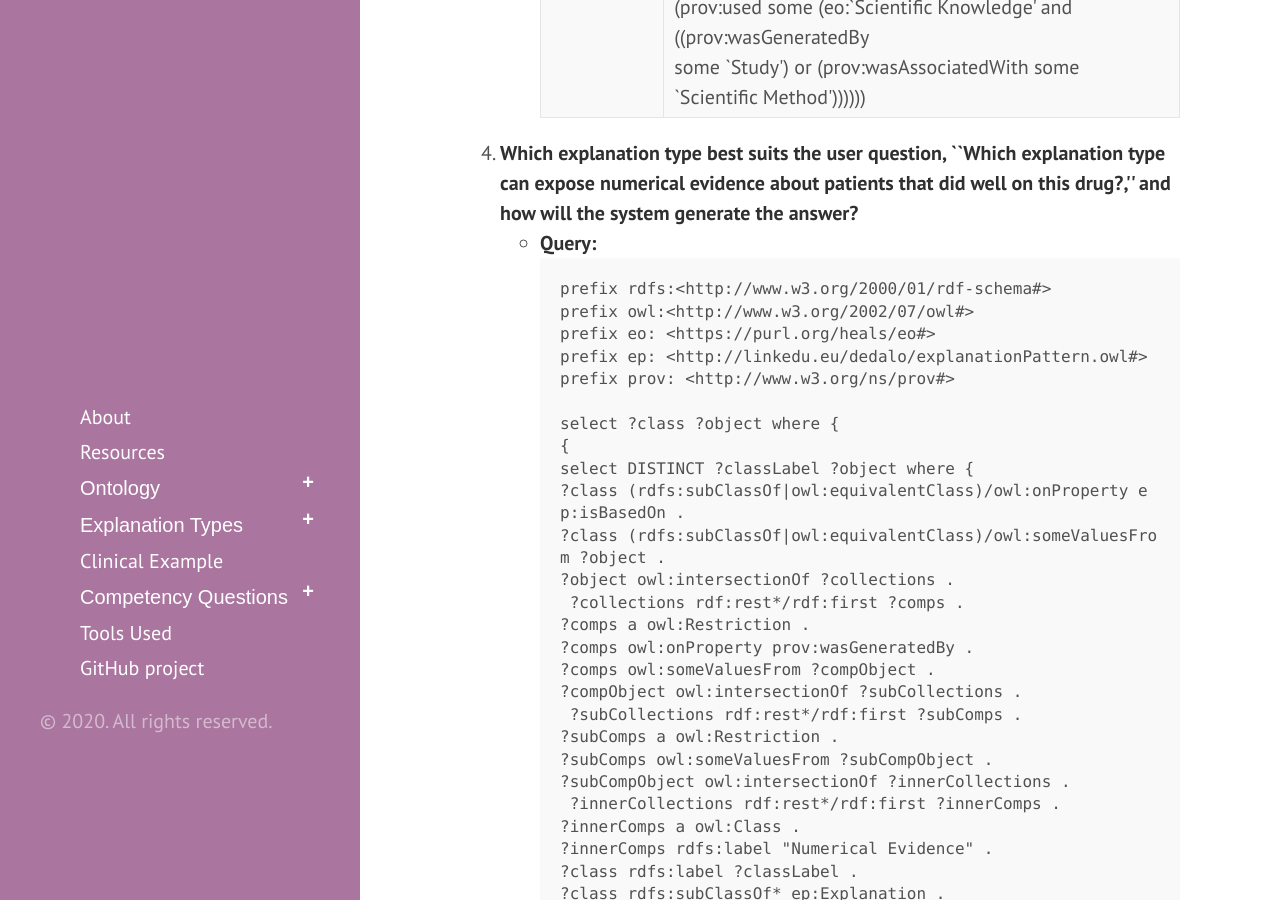
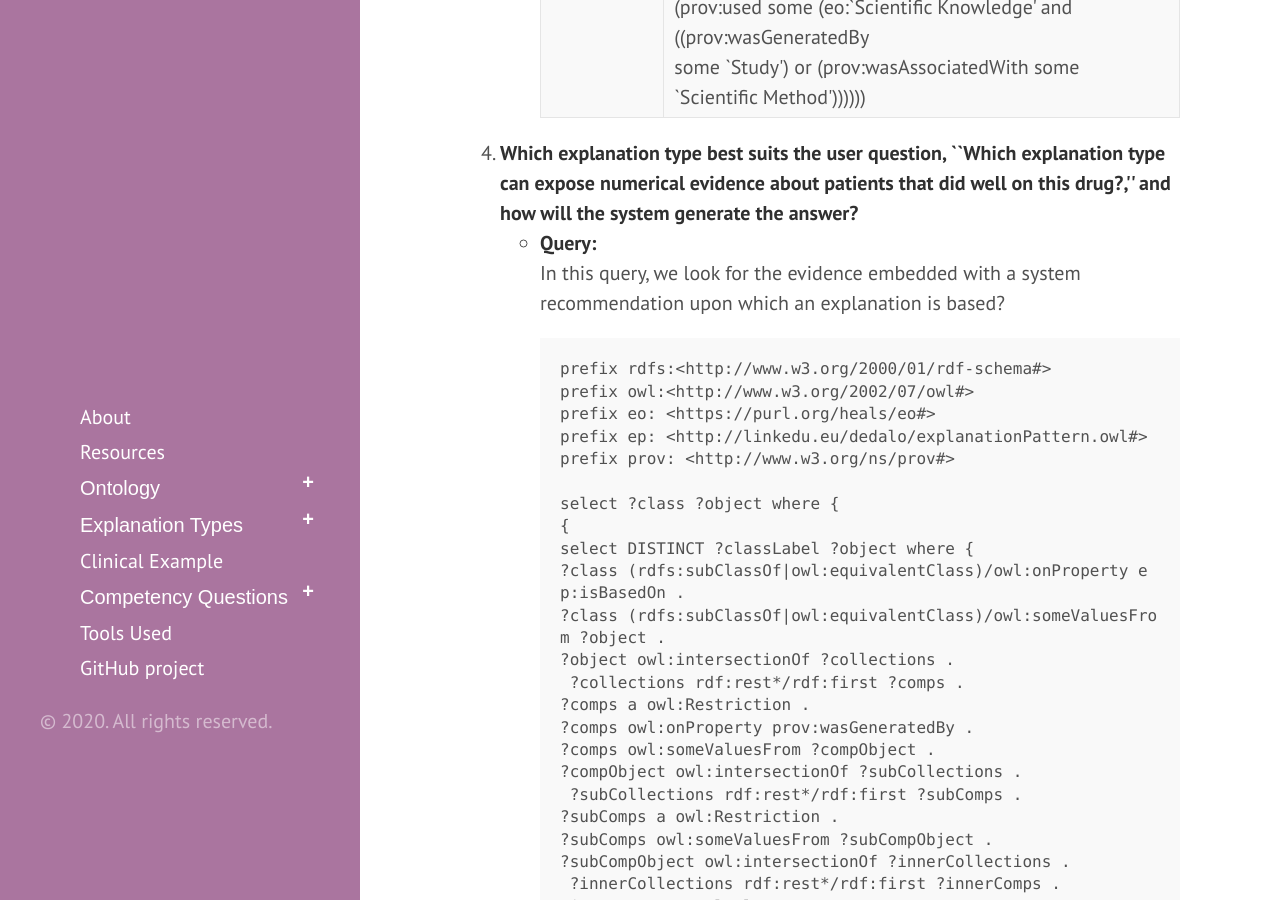
Before and after one commit to tetherless-world/explanation-ontology, a Jekyll site: the page built from competencyquestions.md, in a window 1280 px wide and 900 px high, scrolled down 3345 px. Built offline with Jekyll 4.4.1, drawn with Linux system fonts in a browser that asks for light colours; Markdown is read by kramdown in place of the engine named in the settings.

Commit message:
Update competencyquestions.md

```diff
--- a/competencyquestions.md
+++ b/competencyquestions.md
@@ -160,6 +160,7 @@ select ?class ?restriction where {
   <li id="question5"><strong>Which explanation type best suits the user question, ``Which explanation type can expose numerical evidence about  patients that did well on this drug?,'' and how will the system generate the answer?</strong>
   <ul type = "circle">
     <li> <strong>Query:</strong> <br/>
+      <p class="">In this query, we look for the evidence embedded with a system recommendation upon which an explanation is based?</p>
       <pre>
 prefix rdfs:<http://www.w3.org/2000/01/rdf-schema#>
 prefix owl:<http://www.w3.org/2002/07/owl#>
```
